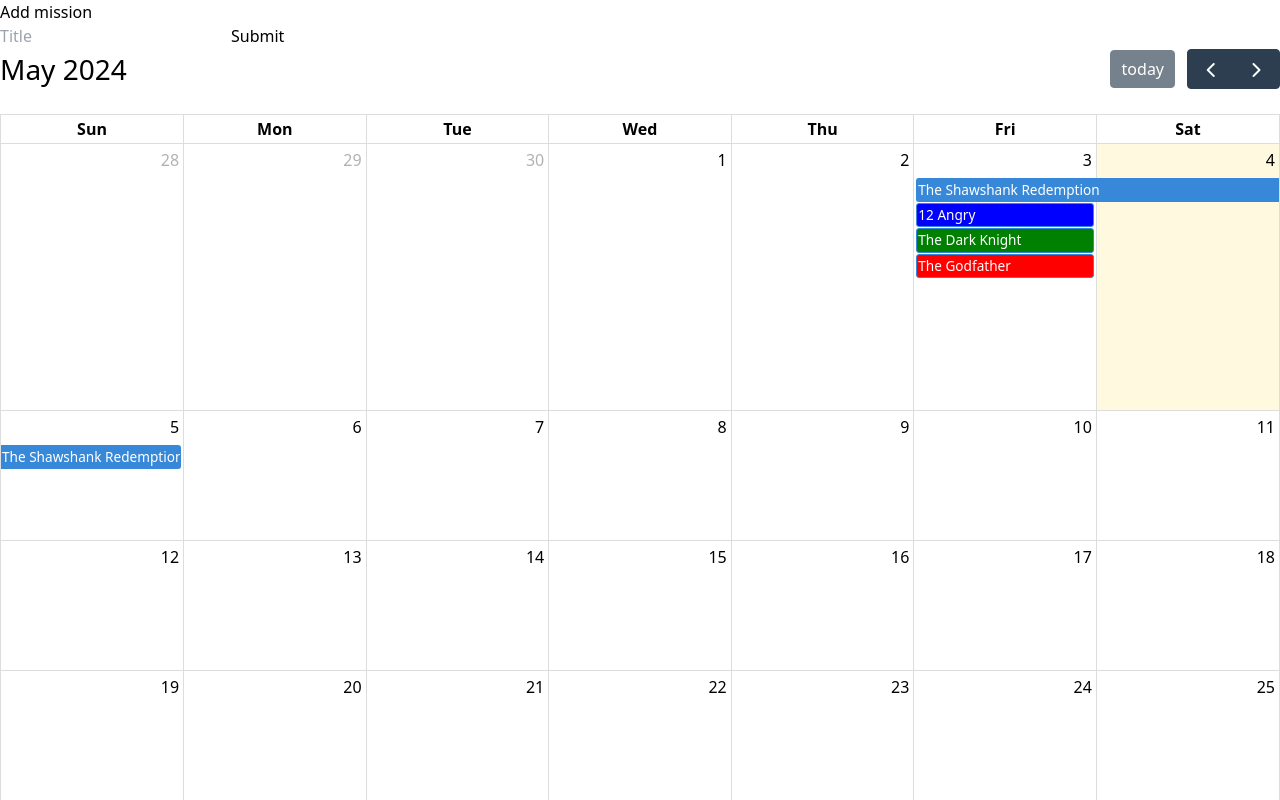
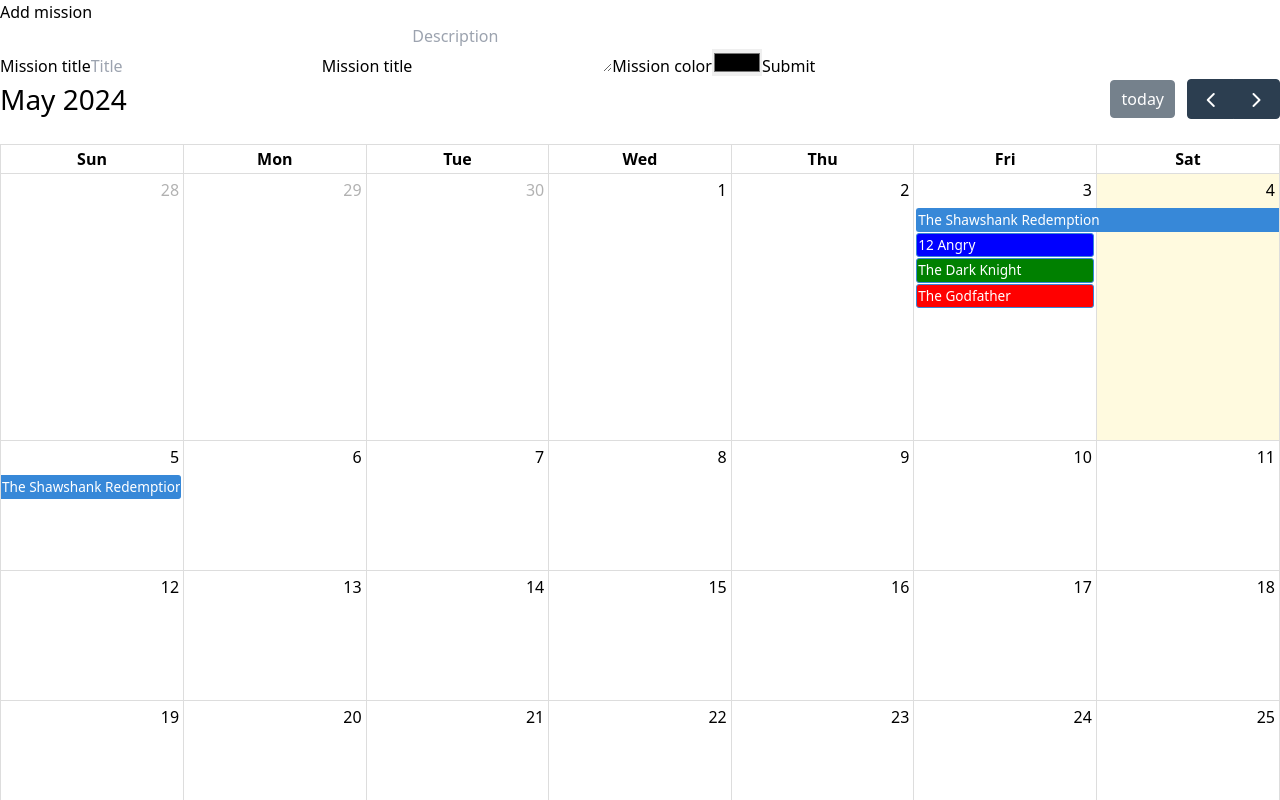
Before and after one commit to cmoileo/team-planner, a React (Vite) app: page / in a window 1280 px wide. Shown: the top 800 px of the page. Built offline with nearby package versions, Linux system fonts and the light colour scheme.

Commit message:
manage popup form wip

```diff
--- a/src/modules/planning/presentation/layout/AddMission/add-mission.viewModel.tsx
+++ b/src/modules/planning/presentation/layout/AddMission/add-mission.viewModel.tsx
@@ -17,6 +17,8 @@
     const handleAddMission = (e: React.FormEvent) => {
         handleOpenModal()
         e.preventDefault()
+        const target = e.target as HTMLFormElement
+        console.log(target)
     }
 
     return {
--- a/src/modules/planning/presentation/layout/AddMission/addMission.layout.tsx
+++ b/src/modules/planning/presentation/layout/AddMission/addMission.layout.tsx
@@ -1,5 +1,6 @@
-import {MainButton} from "../../../../../ui/MainButton.tsx";
+import {MainButton}  from "../../../../../ui/MainButton.tsx";
 import {useAddMissionViewModel} from "./add-mission.viewModel.tsx";
+import MainText from "../../../../../ui/MainText.tsx";
 
 export const AddMissionLayout = () => {
     const {handleOpenModal, handleAddMission, modalRef, shadowRef} = useAddMissionViewModel();
@@ -7,10 +8,14 @@
         <div>
             <MainButton onClick={handleOpenModal} children={"Add mission"} />
             <div onClick={handleOpenModal} ref={shadowRef} className={"hidden w-screen h-screen fixed top-0 left-0 opacity-75 bg-black z-10"}></div>
-            <form ref={modalRef} className={"flex flex-col gap-16 absolute p-16 bg-white rounded-2xl z-20"}>
-
-                <input type="text" placeholder={"Title"} />
-                <MainButton onClick={handleAddMission} children={"Submit"} />
+            <form onSubmit={handleAddMission} ref={modalRef} className={"hidden flex flex-col gap-6 absolute p-16 bg-white rounded-2xl z-20"}>
+                <MainText htmltag={"label"} children={"Mission title"} />
+                <input type="text" name={"title"} placeholder={"Title"} />
+                <MainText htmltag={"label"} children={"Mission title"} />
+                <textarea name={"description"} placeholder={"Description"} />
+                <MainText htmltag={"label"} children={"Mission color"} />
+                <input type="color" name={"color"} />
+                <MainButton children={"Submit"} />
             </form>
         </div>
     )
--- a/src/ui/MainButton.tsx
+++ b/src/ui/MainButton.tsx
@@ -1,5 +1,17 @@
-export const MainButton = ({onClick, children}: {onClick: (e: React.FormEvent) => void | null, children: React.ReactNode}) => {
+import React from 'react';
+
+interface MainButtonProps {
+    onClick?: ((e: React.FormEvent) => void);
+    children: React.ReactNode;
+}
+
+export const MainButton: React.FC<MainButtonProps> = ({ onClick, children }) => {
     return (
-        <button className={"p-2 bg-blue-700 text-1x transition text-white rounded-lg active:bg-blue-800"} onClick={onClick}>{children}</button>
-    )
-}
+        <button
+            className={"p-2 bg-blue-700 text-1x transition text-white rounded-lg active:bg-blue-800"}
+            onClick={onClick}
+        >
+            {children}
+        </button>
+    );
+};
--- a/src/ui/MainText.tsx
+++ b/src/ui/MainText.tsx
@@ -1,3 +1,14 @@
-export const MainText = ({ children, htmltag: HtmlTag = 'div', ...rest }) => {
-    return <HtmlTag {...rest}>{children}</HtmlTag>;
+import React from 'react';
+
+interface MainTextProps {
+    children: React.ReactNode;
+    htmltag?: React.ElementType;
+    className?: string;
+}
+
+const MainText: React.FC<MainTextProps> = ({ children, htmltag: HtmlTag = 'div', className = '', ...rest }) => {
+    const defaultClassName = 'text-xl font-normal text-blue-800';
+    return <HtmlTag className={`${defaultClassName} ${className}`} {...rest}>{children}</HtmlTag>;
 };
+
+export default MainText;
```
